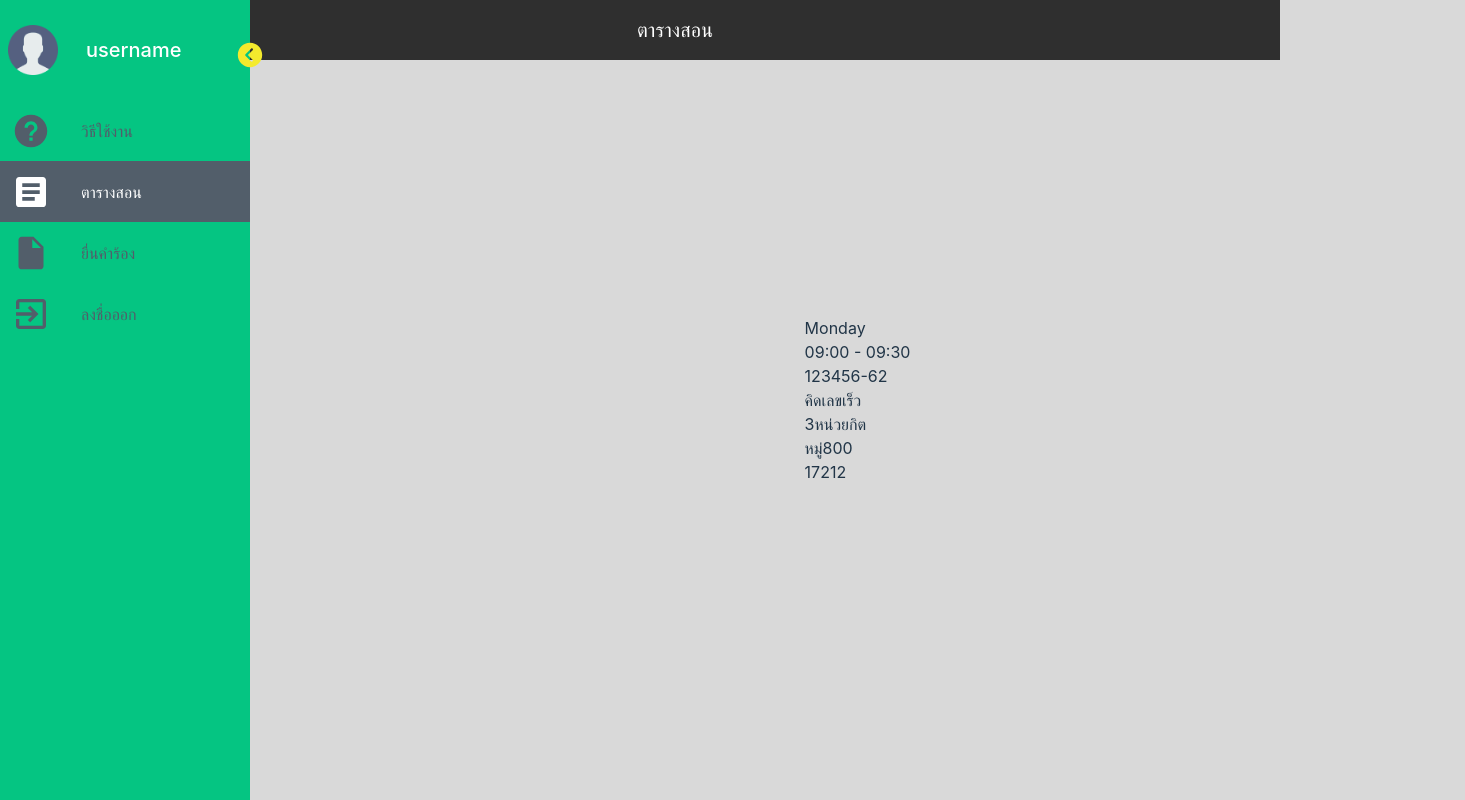
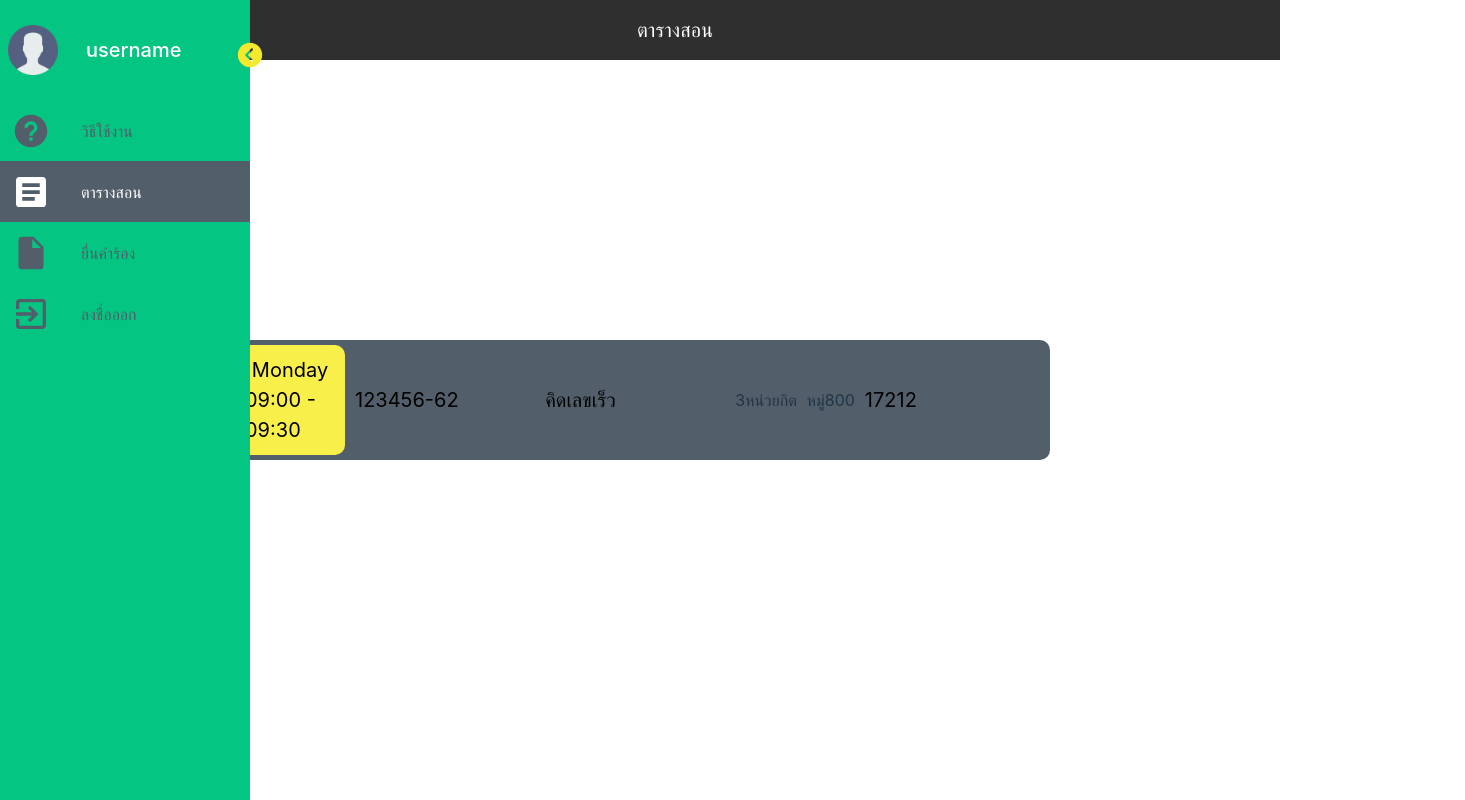
Before and after one commit to nattakit2543/SE-Final, a React (Vite) app in the folder SE_PROJ_2/: page /teacher/schTable in a window 1280 px wide. Shown: the whole page, 1465 px wide, since content can reach past the window. Built offline with nearby package versions, Linux system fonts and the light colour scheme.

Commit message:
ยังไม่แต่ง UI

```diff
--- a/SE_PROJ_2/src/pages/2Teacher/SchTable.css
+++ b/SE_PROJ_2/src/pages/2Teacher/SchTable.css
@@ -1,55 +1,41 @@
 .schedule-container {
+    position: absolute;
+    top: 50%;
+    left: 50%;
+    transform: translate(-50%, -50%);
+    width: 820px;
+    background-color: #525E6A;
+    border-radius: 10px;
+    padding: 5px;
+    box-sizing: border-box;
+    display: flex;
+    flex-direction: column;
+    gap: 15px;
+  }
+
+  .subject-item {
+    display: flex;
+    align-items: center;
+    gap: 10px;
+  }
+
+  .time-frame {
+    background-color: #f8ef4a;
+    border-radius: 10px;
+    padding: 10px;
+    width: 90px;
+    height: 90px;
     display: flex;
     flex-direction: column;
     align-items: center;
     justify-content: center;
-    height: 100vh;
-    width: calc(100vw - 65px);
-    padding: 0px;
-    background-color: #D9D9D9;
-    overflow-x: auto;
-}
+  }
 
-.schedule-header {
-    text-align: center;
-    font-size: 24px;
+  .day, .time, .course-code, .course-name, .classroom {
     color: #000000;
-    margin-bottom: 20px;
-    width: 100%;
-}
+    font-size: 20px;
+  }
 
-.schedule-table {
-    width: 100%;
-    max-width: 1600px;
-    border-collapse: collapse;
-    margin: 0 auto;
-    background-color: rgb(200, 199, 199);
-}
-
-.schedule-table th, .schedule-table td {
-    border: 1px solid #000000;
-    padding: 8px;
-    text-align: center;
-    color: black;
-    font-size: 20px;
-}
-
-.schedule-table th {
-    background-color: #4a4a4a;
-    color: white;
-}
-
-/* Day-specific row colors */
-.day-M { background-color: #F9F3D3; }
-.day-T { background-color: #FFD5E3; }
-.day-W { background-color: #E1FEE5; }
-.day-Th { background-color: #FFE0D9; }
-.day-F { background-color: #C6EAF9; }
-.day-Sat { background-color: #E8DAFD; }
-.day-Sun { background-color: #F5B9C0; }
-
-@media (max-width: 768px) {
-    .schedule-table th, .schedule-table td {
-        padding: 4px;
-    }
-}
+  .course-code, .course-name, .classroom {
+    flex: 1;
+  }
```
